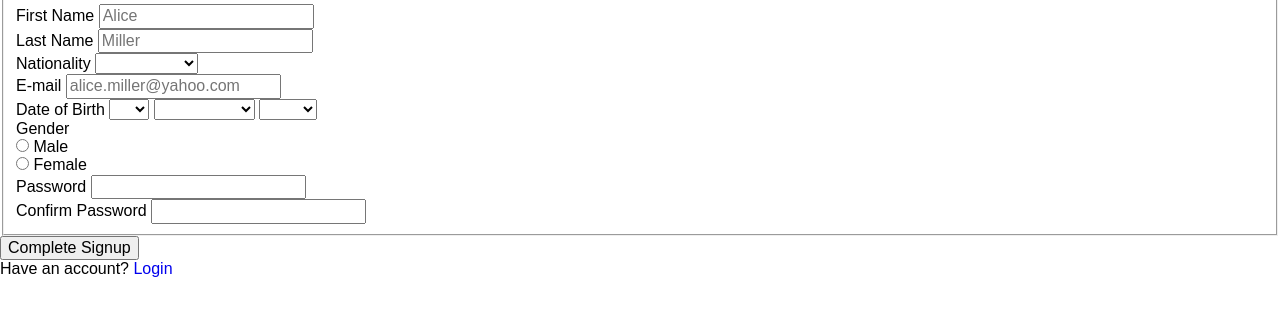
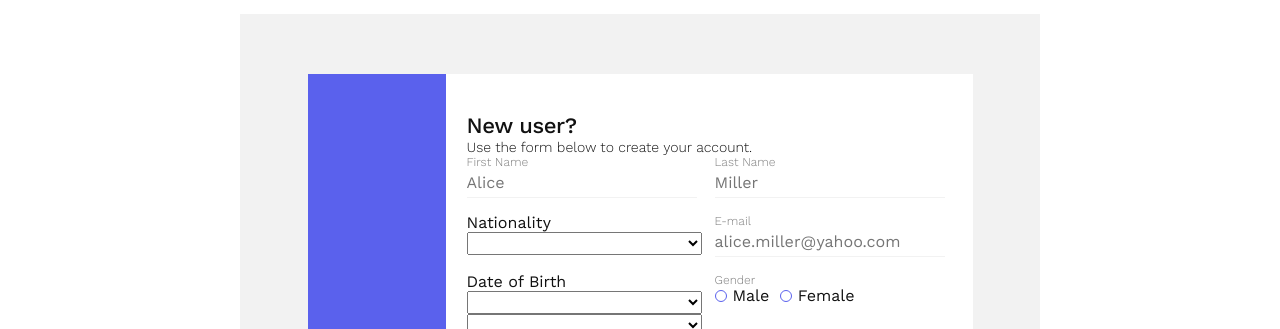
Before and after one commit to GrandVBA/form, a plain HTML site: page index.html in a window 1280 px wide. Shown: the part 86-415 px from the top of the page. Drawn offline with Linux system fonts and the light colour scheme.

Commit message:
Styled everything except dropdowns

```diff
--- a/index.html
+++ b/index.html
@@ -127,7 +127,7 @@
                 <option>1988</option>
               </select>
             </p>
-            <p class="form__control form__control--gender">
+            <div class="form__control form__control--gender">
               <label class="form__label form__label--gender">Gender</label>
               <div class="form__gender-elements">
                 <p class="form__gender-element form__gender-element--male">
@@ -139,14 +139,14 @@
                   <label class="form__gender-label form__gender-label--female" for="female">Female</label>
                 </p>
               </div>
-            </p>
-            <p class="form__control">
+            </div>
+            <p class="form__control form__control--password">
               <label class="form__label form__label--password" for="password">
                 Password
               </label>
               <input class="form__input form__input--password" id="password" type="password">
             </p>
-            <p class="form__control">
+            <p class="form__control form__control--c-password">
               <label class="form__label form__label--c-password" for="c-password">
                 Confirm Password
               </label>
--- /dev/null
+++ b/scss/_content.scss
@@ -0,0 +1,19 @@
+.content {
+  padding: 39px 23px 32px 21px;
+
+  color: $black-color;
+  background: $white-color;
+
+  &__title {
+    font-size: 22px;
+    line-height: 26px;
+    font-weight: 500;
+    letter-spacing: -.4px;
+  }
+
+  &__description {
+    font-size: 14px;
+    line-height: 16px;
+    font-weight: 300;
+  }
+}
--- a/scss/_fonts.scss
+++ b/scss/_fonts.scss
@@ -1,59 +1,59 @@
 @font-face {
 	font-family: 'Work Sans';
-	src: url('WorkSans-Regular.eot');
+	src: url('../fonts/Work-Sans/WorkSans-Regular.eot');
 	src: local('Work Sans'), local('WorkSans-Regular'),
-			url('WorkSans-Regular.eot?#iefix') format('embedded-opentype'),
-			url('WorkSans-Regular.woff2') format('woff2'),
-			url('WorkSans-Regular.woff') format('woff'),
-			url('WorkSans-Regular.ttf') format('truetype');
+			url('../fonts/Work-Sans/WorkSans-Regular.eot?#iefix') format('embedded-opentype'),
+			url('../fonts/Work-Sans/WorkSans-Regular.woff2') format('woff2'),
+			url('../fonts/Work-Sans/WorkSans-Regular.woff') format('woff'),
+			url('../fonts/Work-Sans/WorkSans-Regular.ttf') format('truetype');
 	font-weight: 400;
 	font-style: normal;
 }
 
 @font-face {
 	font-family: 'Work Sans';
-	src: url('WorkSans-ExtraLight.eot');
+	src: url('../fonts/Work-Sans/WorkSans-ExtraLight.eot');
 	src: local('Work Sans ExtraLight'), local('WorkSans-ExtraLight'),
-			url('WorkSans-ExtraLight.eot?#iefix') format('embedded-opentype'),
-			url('WorkSans-ExtraLight.woff2') format('woff2'),
-			url('WorkSans-ExtraLight.woff') format('woff'),
-			url('WorkSans-ExtraLight.ttf') format('truetype');
+			url('../fonts/Work-Sans/WorkSans-ExtraLight.eot?#iefix') format('embedded-opentype'),
+			url('../fonts/Work-Sans/WorkSans-ExtraLight.woff2') format('woff2'),
+			url('../fonts/Work-Sans/WorkSans-ExtraLight.woff') format('woff'),
+			url('../fonts/Work-Sans/WorkSans-ExtraLight.ttf') format('truetype');
 	font-weight: 200;
 	font-style: normal;
 }
 
 @font-face {
 	font-family: 'Work Sans';
-	src: url('WorkSans-Medium.eot');
+	src: url('../fonts/Work-Sans/WorkSans-Medium.eot');
 	src: local('Work Sans Medium'), local('WorkSans-Medium'),
-			url('WorkSans-Medium.eot?#iefix') format('embedded-opentype'),
-			url('WorkSans-Medium.woff2') format('woff2'),
-			url('WorkSans-Medium.woff') format('woff'),
-			url('WorkSans-Medium.ttf') format('truetype');
+			url('../fonts/Work-Sans/WorkSans-Medium.eot?#iefix') format('embedded-opentype'),
+			url('../fonts/Work-Sans/WorkSans-Medium.woff2') format('woff2'),
+			url('../fonts/Work-Sans/WorkSans-Medium.woff') format('woff'),
+			url('../fonts/Work-Sans/WorkSans-Medium.ttf') format('truetype');
 	font-weight: 500;
 	font-style: normal;
 }
 
 @font-face {
 	font-family: 'Work Sans';
-	src: url('WorkSans-Light.eot');
+	src: url('../fonts/Work-Sans/WorkSans-Light.eot');
 	src: local('Work Sans Light'), local('WorkSans-Light'),
-			url('WorkSans-Light.eot?#iefix') format('embedded-opentype'),
-			url('WorkSans-Light.woff2') format('woff2'),
-			url('WorkSans-Light.woff') format('woff'),
-			url('WorkSans-Light.ttf') format('truetype');
+			url('../fonts/Work-Sans/WorkSans-Light.eot?#iefix') format('embedded-opentype'),
+			url('../fonts/Work-Sans/WorkSans-Light.woff2') format('woff2'),
+			url('../fonts/Work-Sans/WorkSans-Light.woff') format('woff'),
+			url('../fonts/Work-Sans/WorkSans-Light.ttf') format('truetype');
 	font-weight: 300;
 	font-style: normal;
 }
 
 @font-face {
 	font-family: 'PT Sans';
-	src: url('PTSans-Regular.eot');
+	src: url('../fonts/PT-Sans/PTSans-Regular.eot');
 	src: local('PT Sans'), local('PTSans-Regular'),
-			url('PTSans-Regular.eot?#iefix') format('embedded-opentype'),
-			url('PTSans-Regular.woff2') format('woff2'),
-			url('PTSans-Regular.woff') format('woff'),
-			url('PTSans-Regular.ttf') format('truetype');
+			url('../fonts/PT-Sans/PTSans-Regular.eot?#iefix') format('embedded-opentype'),
+			url('../fonts/PT-Sans/PTSans-Regular.woff2') format('woff2'),
+			url('../fonts/PT-Sans/PTSans-Regular.woff') format('woff'),
+			url('../fonts/PT-Sans/PTSans-Regular.ttf') format('truetype');
 	font-weight: 400;
 	font-style: normal;
 }
--- /dev/null
+++ b/scss/_form.scss
@@ -0,0 +1,114 @@
+.form {
+
+  &__controls {
+    display: flex;
+    flex-wrap: wrap;
+    justify-content: space-between;
+  }
+
+  &__control {
+    display: flex;
+    flex-direction: column;
+
+    margin: 0 0 16px 0;
+
+    width: 235px;
+    height: 43px;
+  }
+
+  &__label {
+    font-size: 12px;
+    line-height: 14px;
+    font-weight: 300;
+    color: $label-color
+  }
+
+  &__input {
+    padding: 5px 0;
+
+    width: 230px;
+
+    border: none;
+    border-bottom: 1px solid $lightviolet-color;
+
+    &:hover,
+    &:focus,
+    &:active {
+      outline: none;
+    }
+  }
+
+
+
+  &__gender {
+    &-elements {
+      display: flex;
+      justify-content: space-between;
+
+      width: 140px;
+    }
+
+    &__element {
+
+    }
+
+    &-radio {
+      display: none;
+
+      &:checked + .form__gender-label {
+
+        &::after {
+          position: absolute;
+          content: '';
+
+          box-sizing: border-box;
+
+          width: 6px;
+          height: 6px;
+
+          top: 7px;
+          left: 3px;
+
+          border-radius: 50%;
+          background: $violet-color;
+        }
+      }
+    }
+
+    &-label {
+      position: relative;
+      padding: 0 0 0 18px;
+
+      &::before {
+        position: absolute;
+        content: '';
+
+        box-sizing: border-box;
+
+        width: 12px;
+        height: 12px;
+
+        top: 4px;
+        left: 0;
+
+        border-radius: 50%;
+        border: .7px solid $violet-color;
+      }
+    }
+  }
+
+  &__submit {
+    font-family: 'PT Sans', Arial, Helvetica, sans-serif;
+
+    width: 154px;
+    height: 32px;
+
+    font-size: 14px;
+    line-height: 18px;
+
+    color: $white-color;
+
+    background: $violet-color;
+    border: none;
+  }
+}
--- a/scss/_scaffolding.scss
+++ b/scss/_scaffolding.scss
@@ -1,11 +1,22 @@
-body {
-  font-family: 'Montserrat', Arial, Helvetica, sans-serif;
+html {
+  height: 100%;
 }
 
-h1, h2, h3, p, ul {
+body {
+  display: flex;
+  justify-content: center;
+  align-items: center;
+
+  height: 100%;
+
+  font-family: 'Work Sans', Arial, Helvetica, sans-serif;
+}
+
+h1, h2, h3, p, ul, fieldset {
   margin: 0;
   padding: 0;
   list-style: none;
+  border: none;
 }
 
 a {
@@ -35,3 +46,14 @@ a, button, label {
   border: 0;
   clip: rect(0 0 0 0);
 }
+
+.app {
+  display: flex;
+  align-items: center;
+  justify-content: center;
+
+  width: 800px;
+  height: 600px;
+
+  background: $lightviolet-color;
+}
--- /dev/null
+++ b/scss/_sign-up.scss
@@ -0,0 +1,36 @@
+.sign-up {
+  display: flex;
+
+  width: 665px;
+  height: 481px;
+
+  &__block-title {
+    display: flex;
+    flex-direction: column;
+    justify-content: flex-end;
+    width: 138px;
+
+    background: $violet-color;
+  }
+
+  &__title {
+    font-family: 'PT Sans', Arial, Helvetica, sans-serif;
+
+    margin: 0 0 70px 15px;
+
+    font-size: 49px;
+    line-height: 63px;
+    font-weight: 400;
+    letter-spacing: 1px;
+
+    color: $white-color;
+
+    width: 170px;
+
+    transform: rotate(-90deg);
+  }
+
+  &__content {
+    width: 100%;
+  }
+}
--- a/scss/_variables.scss
+++ b/scss/_variables.scss
@@ -0,0 +1,5 @@
+$lightviolet-color: #F2F2F2;
+$violet-color: #5A61ED;
+$white-color: #fff;
+$black-color: #111111;
+$label-color: #7C7C7C;
--- a/scss/styles.scss
+++ b/scss/styles.scss
@@ -1,4 +1,7 @@
 @import "_variables.scss",
         "_fonts.scss",
         "_normalize.scss",
-        "_scaffolding.scss";
+        "_scaffolding.scss",
+        "_sign-up.scss",
+        "_content.scss",
+        "_form.scss";
```
Also changed, not shown: css/styles.css.
